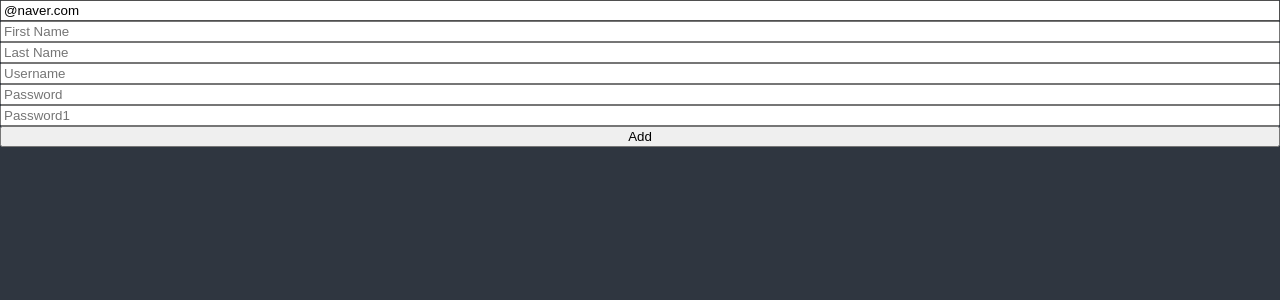
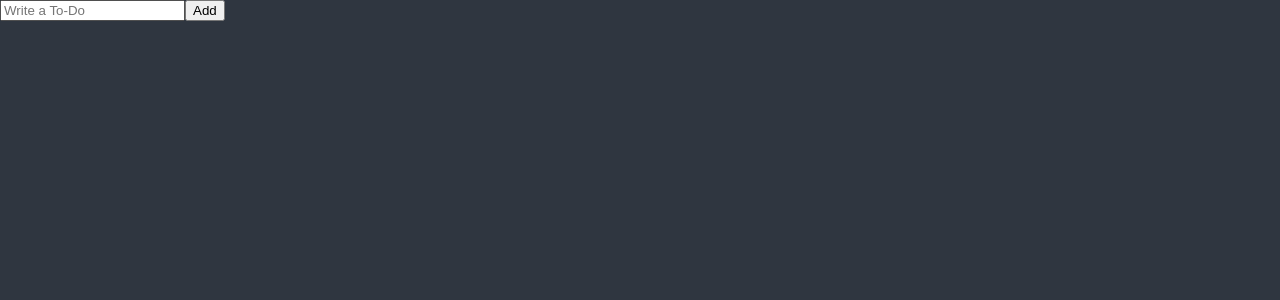
Before and after one commit to RonByRonn/react-master-class-code-challenges-9, a React (Create React App) app: page / in a window 1280 px wide. Shown: the top 300 px of the page. Built offline with nearby package versions, Linux system fonts and the light colour scheme.

Commit message:
6.11 Add To Do

```diff
--- a/src/App.tsx
+++ b/src/App.tsx
@@ -1,6 +1,6 @@
 import { createGlobalStyle } from "styled-components";
 import reset from "styled-reset";
-import ToDoList from "./ToDoList";
+import ToDoList from "./components/ToDoList";
 
 const GlobalStyle = createGlobalStyle`
   	@import url('https://fonts.googleapis.com/css2?family=Source+Code+Pro:wght@300;400&display=swap');
--- a/src/ToDoList.tsx
+++ /dev/null
@@ -1,144 +0,0 @@
-/* function ToDoList() {
-	const [toDo, setToDo] = useState("");
-	const [toDoError, setToDoError] = useState("");
-	const onChange = (event: React.FormEvent<HTMLInputElement>) => {
-		const {
-			currentTarget: { value },
-		} = event;
-		setToDoError("");
-		setToDo(value);
-	};
-	const onSubmit = (event: React.FormEvent<HTMLFormElement>) => {
-		event.preventDefault();
-		if (toDo.length < 10) {
-			return setToDoError("To do should be longer");
-		}
-		setToDo("");
-	};
-
-	return (
-		<div>
-			<form onSubmit={onSubmit}>
-				<input onChange={onChange} value={toDo} placeholder="Write a to-do" />
-				<button>Add</button>
-				{toDoError !== "" ? toDoError : null}
-			</form>
-		</div>
-	);
-} */
-
-import { useForm } from "react-hook-form";
-
-interface IForm {
-	email: string;
-	firstName: string;
-	lastName: string;
-	username: string;
-	password: string;
-	password1: string;
-	errors: {
-		email: {
-			message: string;
-		};
-	};
-	extraError?: string;
-}
-
-function ToDoList() {
-	const {
-		register,
-		handleSubmit,
-		formState: { errors },
-		setError,
-	} = useForm<IForm>({
-		defaultValues: {
-			email: "@naver.com",
-		},
-	});
-	const onValid = (data: IForm) => {
-		if (data.password !== data.password1) {
-			setError(
-				"password1",
-				{ message: "Passwords are not the same." },
-				{ shouldFocus: true }
-			);
-		}
-		setError("extraError", { message: "Server offline." });
-	};
-	console.log(errors);
-	return (
-		<div>
-			<form
-				style={{ display: "flex", flexDirection: "column" }}
-				onSubmit={handleSubmit(onValid)}
-			>
-				<input
-					{...register("email", {
-						required: "Email is required",
-						pattern: {
-							value: /^[A-Za-z0-9._%+-]+@naver.com$/,
-							message: "Only naver.com emails are allowed",
-						},
-					})}
-					placeholder="Email"
-				/>
-				<span>{errors.email?.message}</span>
-				<input
-					{...register("firstName", {
-						required: "Write here!",
-						validate: {
-							noNico: (value) =>
-								value.includes("nico") ? "no nicos allowed" : true,
-							noNick: (value) =>
-								value.includes("nick") ? "no nicks allowed" : true,
-						},
-					})}
-					placeholder="First Name"
-				/>
-				<span>{errors.firstName?.message}</span>
-				<input
-					{...register("lastName", { required: "Write here!" })}
-					placeholder="Last Name"
-				/>
-				<span>{errors.lastName?.message}</span>
-				<input
-					{...register("username", {
-						required: "Write here!",
-						minLength: {
-							value: 10,
-							message: "Your username should be longer than or equal to 10.",
-						},
-					})}
-					placeholder="Username"
-				/>
-				<span>{errors.username?.message}</span>
-				<input
-					{...register("password", {
-						required: "Password is required",
-						minLength: {
-							value: 5,
-							message: "Your password is too short.",
-						},
-					})}
-					placeholder="Password"
-				/>
-				<span>{errors.password?.message}</span>
-				<input
-					{...register("password1", {
-						required: "Password is required",
-						minLength: {
-							value: 5,
-							message: "Your password is too short.",
-						},
-					})}
-					placeholder="Password1"
-				/>
-				<span>{errors.password1?.message}</span>
-				<button>Add</button>
-				<span>{errors.extraError?.message}</span>
-			</form>
-		</div>
-	);
-}
-
-export default ToDoList;
--- /dev/null
+++ b/src/components/ToDoList.tsx
@@ -0,0 +1,51 @@
+import { useForm } from "react-hook-form";
+import { atom, useRecoilState } from "recoil";
+
+interface IForm {
+	toDo: string;
+}
+
+interface IToDo {
+	text: string;
+	id: number;
+	category: "TO_DO" | "DOING" | "DONE";
+}
+
+const toDoState = atom<IToDo[]>({
+	key: "toDo",
+	default: [],
+});
+
+function ToDoList() {
+	const [toDos, setToDos] = useRecoilState(toDoState);
+	// const value = useRecoilValue(toDoState);
+	// const modFn = useSetRecoilState(toDoState);
+	const { register, handleSubmit, setValue } = useForm<IForm>();
+	const handleValid = ({ toDo }: IForm) => {
+		setToDos((oldToDos) => [
+			{ text: toDo, id: Date.now(), category: "TO_DO" },
+			...oldToDos,
+		]);
+		setValue("toDo", "");
+	};
+	return (
+		<div>
+			<form onSubmit={handleSubmit(handleValid)}>
+				<input
+					{...register("toDo", {
+						required: "Write To-Do",
+					})}
+					placeholder="Write a To-Do"
+				/>
+				<button>Add</button>
+			</form>
+			<ul>
+				{toDos.map((toDo) => (
+					<li key={toDo.id}>{toDo.text}</li>
+				))}
+			</ul>
+		</div>
+	);
+}
+
+export default ToDoList;
```
